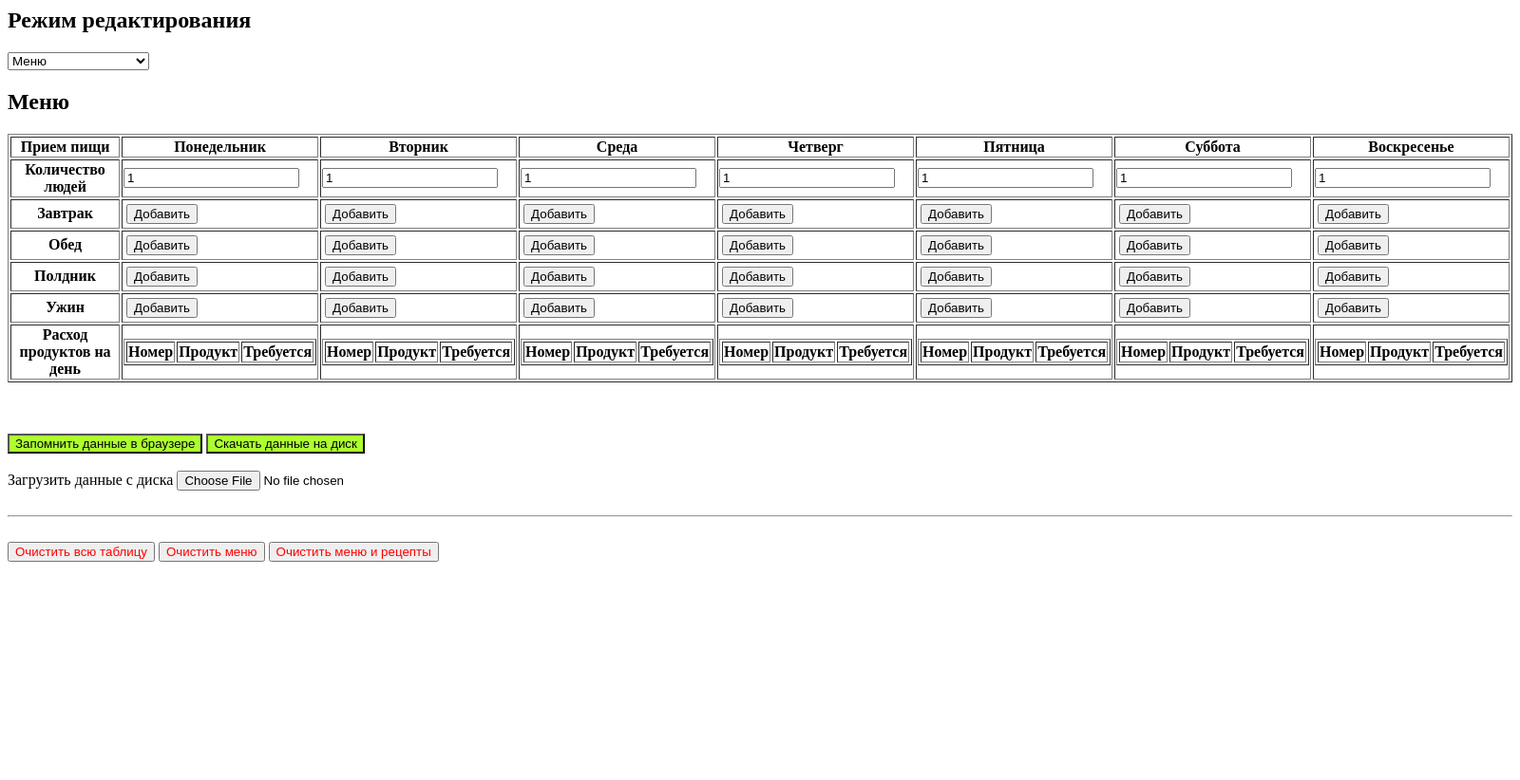
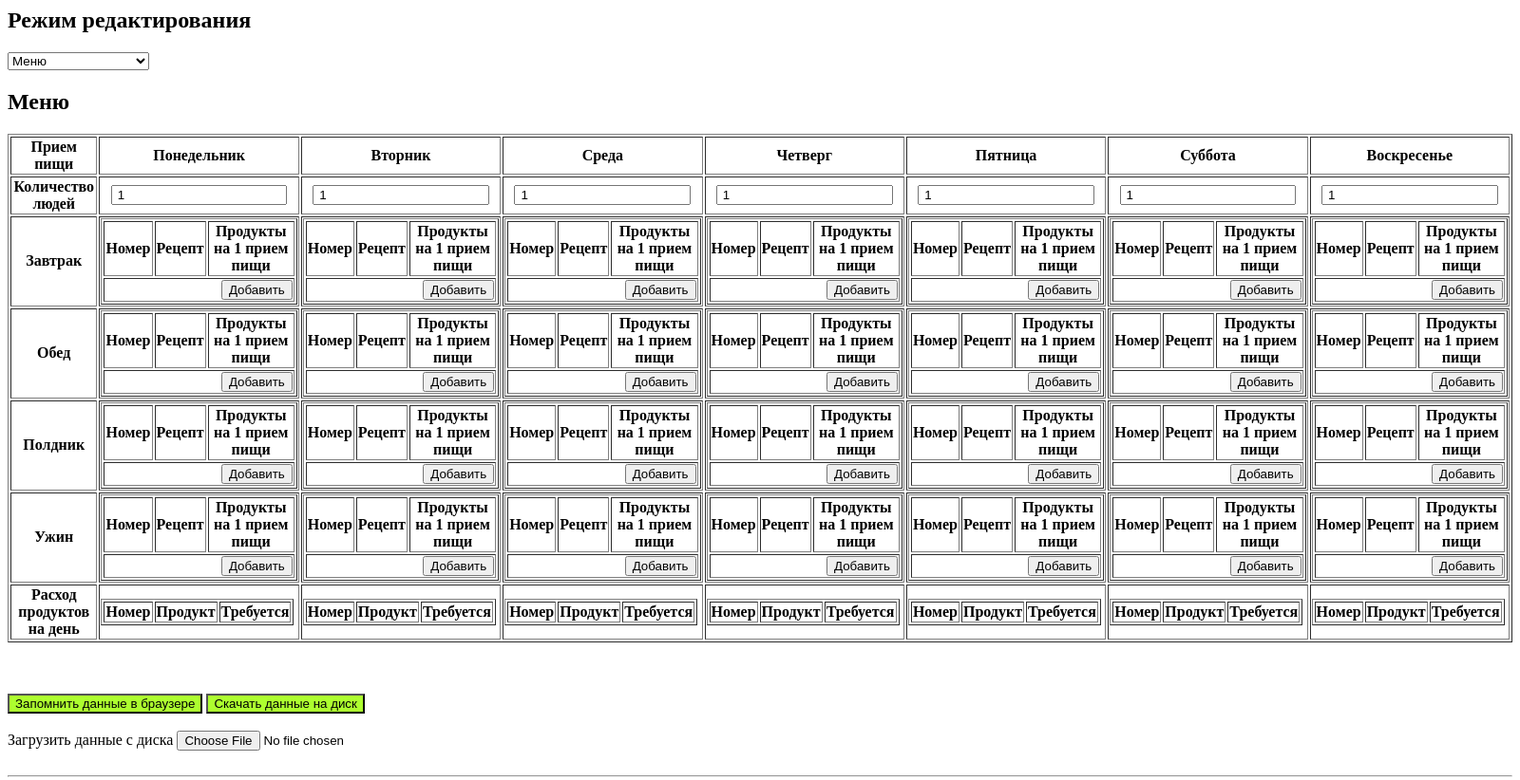
Before and after one commit to dermanov-ru/cook-book, a PHP site: page / in a window 1600 px wide. Shown: the top 822 px of the page at 95% size. Before the commit the page ends 592 px from the top, so only its background shows below. Run offline with PHP 8.4, Linux system fonts and the light colour scheme; lists and menus that the app fills with data are empty.

Commit message:
меню - сделал более удобно

```diff
--- a/index.php
+++ b/index.php
@@ -151,7 +151,7 @@
             <tr>
                 <th>Количество людей</th>
                 <td v-for="(day, dayKey, dayIndex) in days">
-                    <input type="text" v-model="day.peoples">
+                    <input type="text" v-model="day.peoples" style="width: 90%; padding-left: 5px; margin: auto; display: block;">
                 </td>
             </tr>
 
@@ -161,35 +161,53 @@
 
                     <template v-for="(day, dayKey, dayIndex) in days">
                         <td>
-                            <table>
-                                <template  v-for="(meal, mealIndex) in daysMeals[dayKey][eatTimeKey].meals">
-                                    <tr>
-                                        <td>
+                            <table border="1">
+                                <tr >
+                                    <th>Номер</th>
+                                    <th>Рецепт</th>
+                                    <th>Продукты на 1 прием пищи</th>
+                                </tr>
+
+                                <tr v-for="(meal, mealIndex) in daysMeals[dayKey][eatTimeKey].meals">
+                                    <td>{{ mealIndex + 1 }}</td>
+
+                                    <td>
+                                        <nobr>
                                             <select name="" id="" v-model="meal.value">
                                                 <option value="">- Выбрать -</option>
                                                 <option v-for="m in meals" :value="m.id">{{itemPosition(meals, m, true)}} {{m.name}}</option>
                                             </select>
                                             <button @click="removeDayEatTimeMeal(daysMeals[dayKey][eatTimeKey].meals, mealIndex)">X</button>
+                                        </nobr>
+                                    </td>
 
-                                            <br>
+                                    <td>
 
-                                            (
-                                            <template v-if="meal.value">
-                                                <template  v-for="(productsAndCount, productsAndCountIndex) in findMeal(meal.value).productsAndCounts">
-                                                    {{findProduct(productsAndCount.product).name}} X {{ round( round(productsAndCount.count, 2) * day.peoples) }} {{productMeasureName(productsAndCount.product)}}
-                                                    <template v-if="productsAndCountIndex < findMeal(meal.value).productsAndCounts.length - 1">
-                                                        ,<br>
-                                                    </template>
-                                                </template>
-                                            </template>
-                                            )
-                                        </td>
-                                    </tr>
-                                </template>
+                                        <table border="1">
+                                            <tr >
+                                                <th>Номер</th>
+                                                <th>Продукт</th>
+                                                <th>Количество</th>
+                                            </tr>
+
+                                            <tr v-for="(productsAndCount, productsAndCountIndex) in findMeal(meal.value).productsAndCounts">
+                                                <td>{{ productsAndCountIndex + 1 }}</td>
+                                                <td>{{ findProduct(productsAndCount.product).name }}</td>
+                                                <td>{{ round( round(productsAndCount.count, 2) * day.peoples) }} {{productMeasureName(productsAndCount.product)}}</td>
+                                            </tr>
+
+                                        </table>
+
+                                    </td>
+
+                                </tr>
+
                                 <tr>
-                                    <td><button @click="addDayEatTimeMeal(daysMeals[dayKey][eatTimeKey])">Добавить</button></td>
+                                    <td colspan="3" align="right"><button @click="addDayEatTimeMeal(daysMeals[dayKey][eatTimeKey])">Добавить</button></td>
                                 </tr>
                             </table>
+
+
                         </td>
                     </template>
                 </tr>
```
